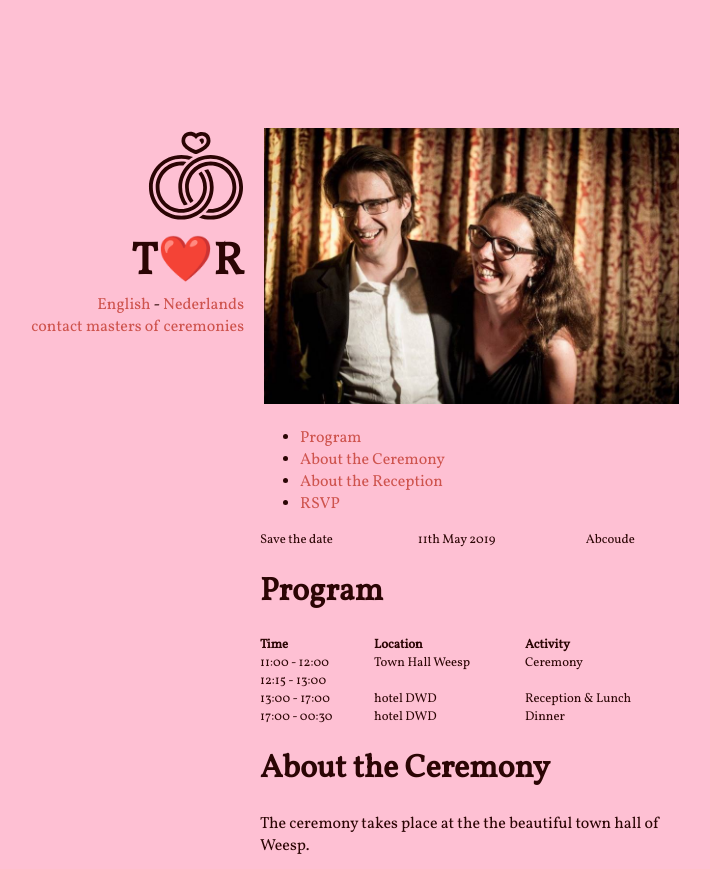
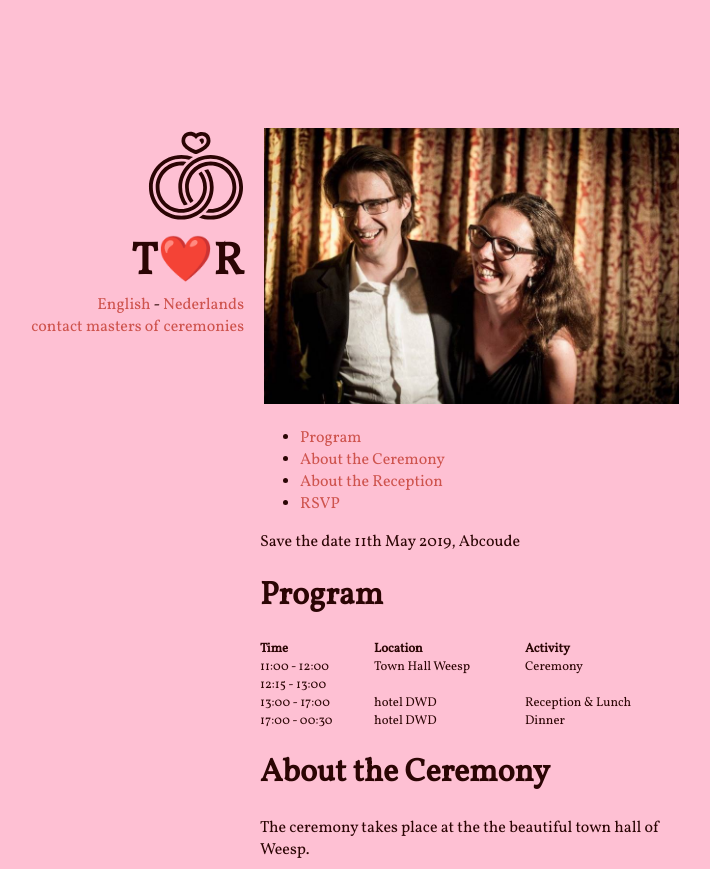
Before and after one commit to bobvanluijt/tosja-richard, a Jekyll site: the page built from index.md, in a window 1280 px wide and 900 px high, cut to the strip 0-869 px from the top of the window. Shown: the whole strip, without its empty margins (398-1108 px from the left). Built offline with Jekyll 4.4.1, drawn with Linux system fonts in a browser that asks for light colours; nearby versions of some CDN libraries; comment, search, counter and statistics services are not loaded.

```diff
--- a/index.md
+++ b/index.md
@@ -9,7 +9,8 @@ layout: base-EN
 - [About the  Reception](#about-the-reception)
 - [RSVP](#rsvp)
 
-Save the date | 11th May 2019 | Abcoude
+Save the date
+11th May 2019, Abcoude
 
 # Program
 
```
